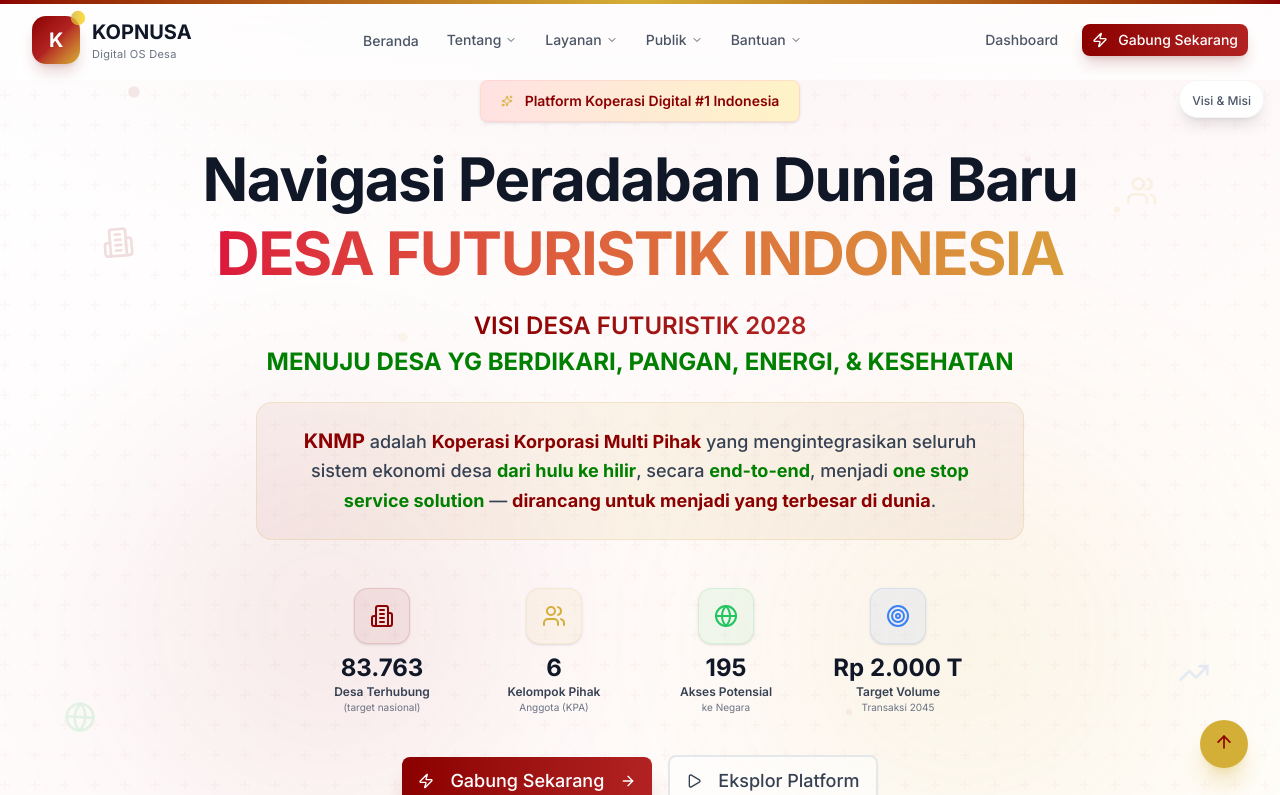
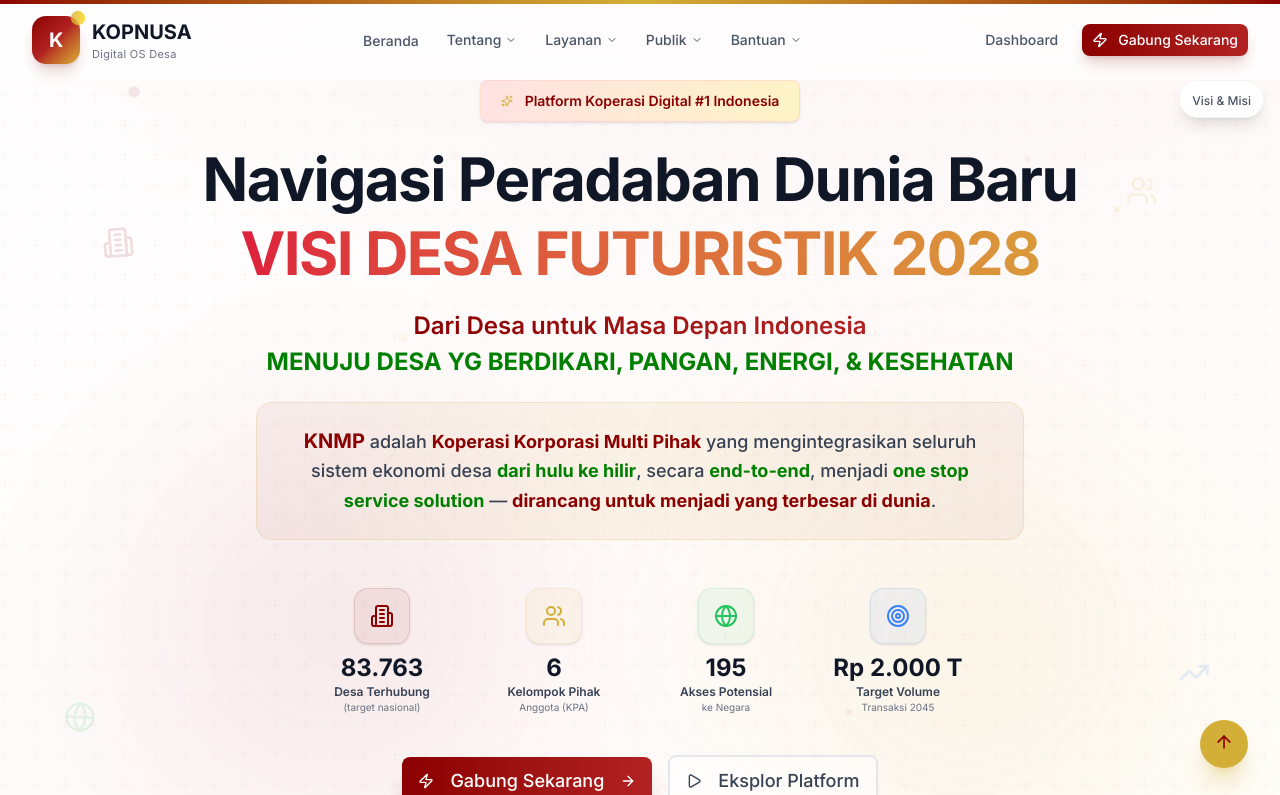
Before and after one commit to prabudanling/knmp, a Next.js app: page / in a window 1280 px wide. Shown: the top 795 px of the page. Built offline with nearby package versions, Linux system fonts and the light colour scheme.

Commit message:
Update Hero.tsx

```diff
--- a/src/components/sections/Hero.tsx
+++ b/src/components/sections/Hero.tsx
@@ -336,7 +336,7 @@
                 transition={{ duration: 5, repeat: Infinity }}
                 style={{ backgroundSize: '200% 100%' }}
               >
-                DESA FUTURISTIK INDONESIA
+                VISI DESA FUTURISTIK 2028
               </motion.span>
             </motion.h1>
 
@@ -346,7 +346,7 @@
               className="text-base sm:text-lg md:text-xl lg:text-2xl font-semibold text-gray-700 text-center mt-4 sm:mt-6 px-2"
             >
               <span className="bg-gradient-to-r from-[#8B0000] to-[#B22222] bg-clip-text text-transparent">
-                VISI DESA FUTURISTIK 2028
+                Dari Desa untuk Masa Depan Indonesia
               </span>
               <span className="block mt-1 bg-gradient-to-r from-[#008000] to-[#008000] bg-clip-text text-transparent font-bold">
                 MENUJU DESA YG BERDIKARI, PANGAN, ENERGI, & KESEHATAN
```
